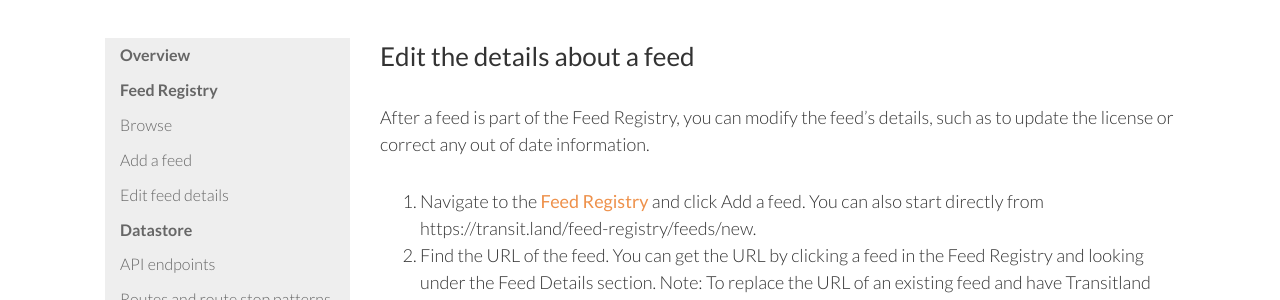
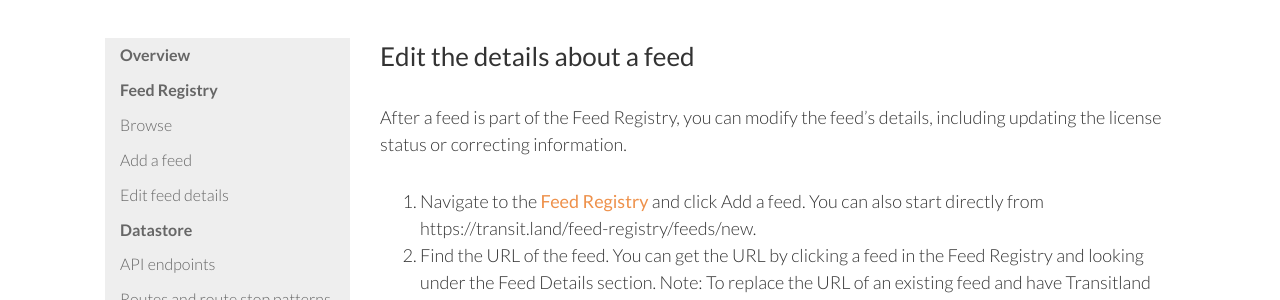
Before and after one commit to transitland/www-transit-land, a Jekyll site: the page built from documentation/feed-registry/edit-a-feed.md, in a window 1280 px wide. Shown: the part 408-708 px from the top of the page. Built offline with Jekyll 4.4.1, drawn with Linux system fonts in a browser that asks for light colours; nearby versions of some CDN libraries.

Commit message:
change intro

```diff
--- a/documentation/feed-registry/edit-a-feed.md
+++ b/documentation/feed-registry/edit-a-feed.md
@@ -3,7 +3,7 @@
 layout: documentation
 ---
 
-After a feed is part of the Feed Registry, you can modify the feed's details, such as to update the license or correct any out of date information.
+After a feed is part of the Feed Registry, you can modify the feed's details, including updating the license status or correcting information.
 
 1. Navigate to the [Feed Registry](https://transit.land/feed-registry/) and click Add a feed. You can also start directly from https://transit.land/feed-registry/feeds/new.
 2. Find the URL of the feed. You can get the URL by clicking a feed in the Feed Registry and looking under the Feed Details section. Note: To replace the URL of an existing feed and have Transitland check the feed from a different location, enter the new URL here.
```
